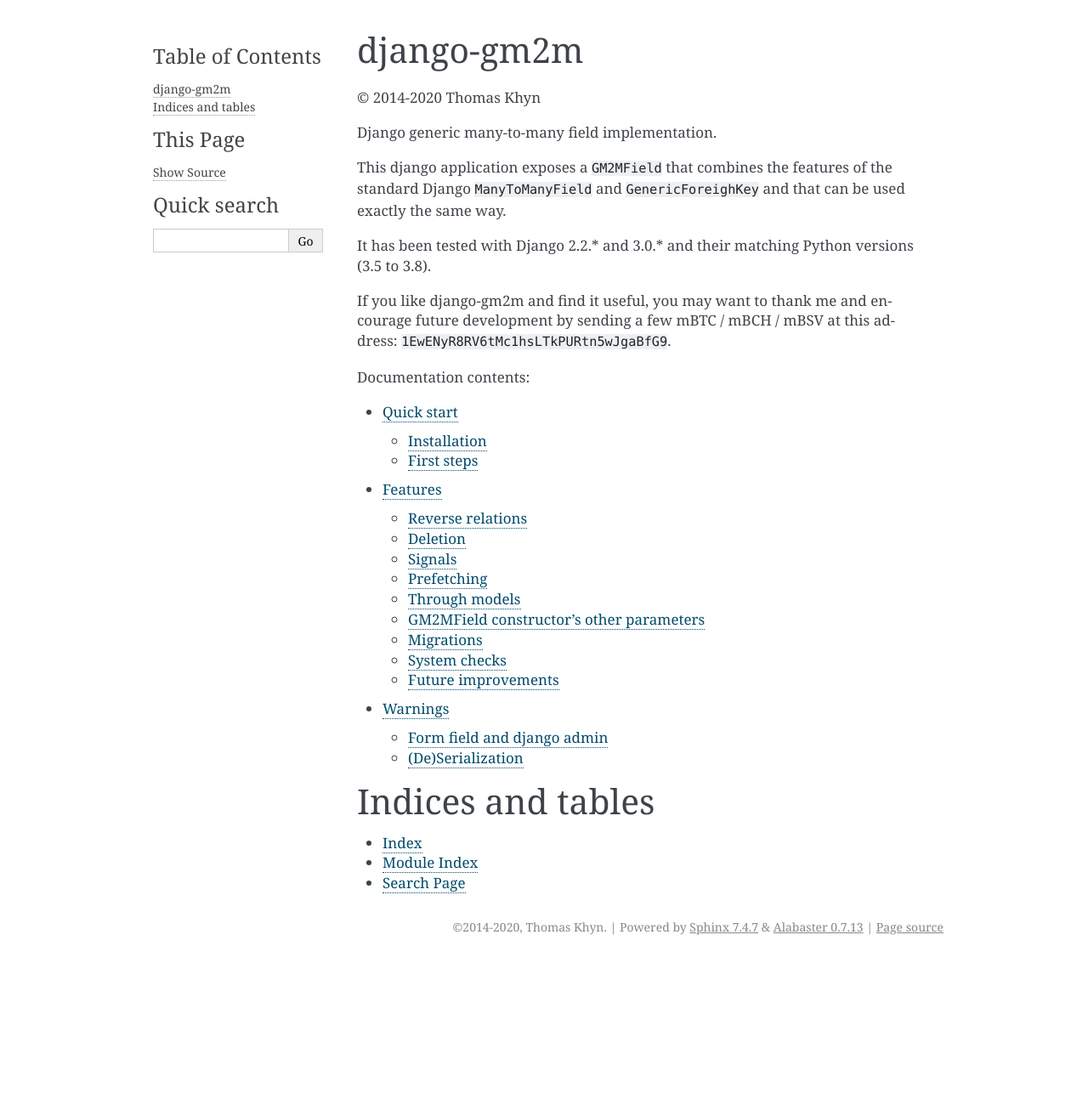
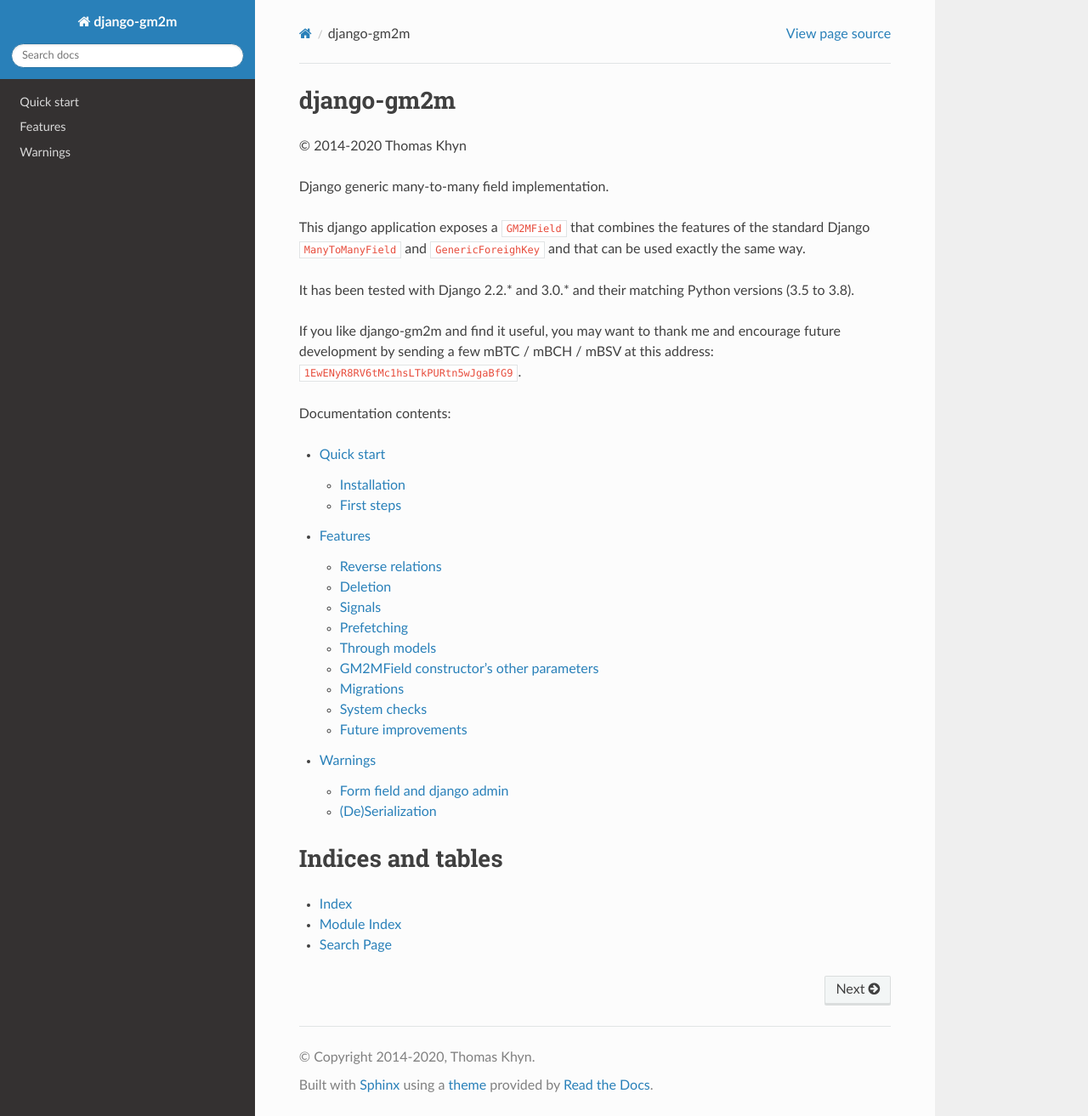
Before and after one commit to tkhyn/django-gm2m, a Sphinx documentation site: the page built from doc/index.rst, in a window 1280 px wide and 1313 px high. Shown: the whole window at 85% size. Built offline with Sphinx 7.4.7 and the Read the Docs theme 3.1.0, drawn with Linux system fonts in a browser that asks for light colours; the version number could not be read and is left out.

Commit message:
doc(readthedocs): use sphinx-rtd-theme

```diff
--- a/doc/conf.py
+++ b/doc/conf.py
@@ -22,7 +22,7 @@
 # Add any Sphinx extension module names here, as strings. They can be
 # extensions coming with Sphinx (named 'sphinx.ext.*') or your custom
 # ones.
-extensions = []
+extensions = ["sphinx_rtd_theme"]
 
 # Add any paths that contain templates here, relative to this directory.
 templates_path = ['_templates']
@@ -60,7 +60,7 @@
 #
 # This is also used if you do content translation via gettext catalogs.
 # Usually you set "language" from the command line for these cases.
-language = None
+language = 'en'
 
 # There are two options for replacing |today|: either, you set today to some
 # non-false value, then it is used:
@@ -104,7 +104,7 @@
 
 # The theme to use for HTML and HTML Help pages.  See the documentation for
 # a list of builtin themes.
-# html_theme = 'alabaster'
+html_theme = 'sphinx_rtd_theme'
 
 # Theme options are theme-specific and customize the look and feel of a theme
 # further.  For a list of options available for each theme, see the
--- /dev/null
+++ b/doc/requirements.txt
@@ -0,0 +1 @@
+sphinx-rtd-theme
```
Also changed, not shown: .readthedocs.yaml.
